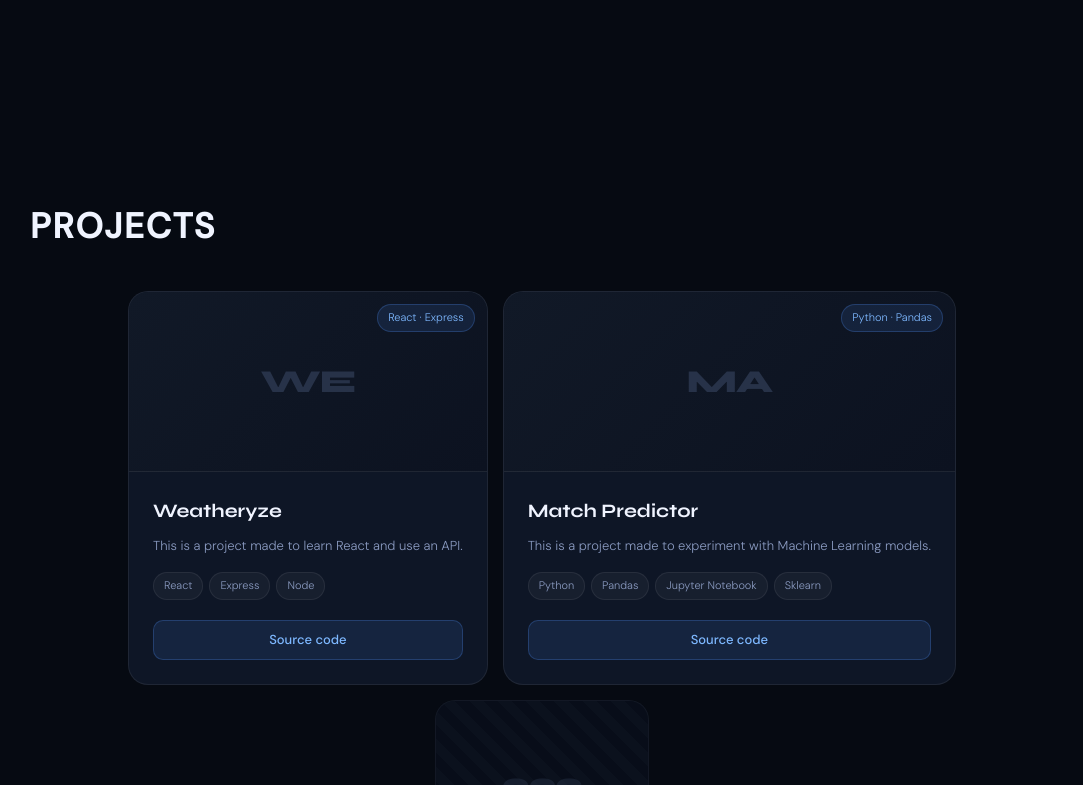
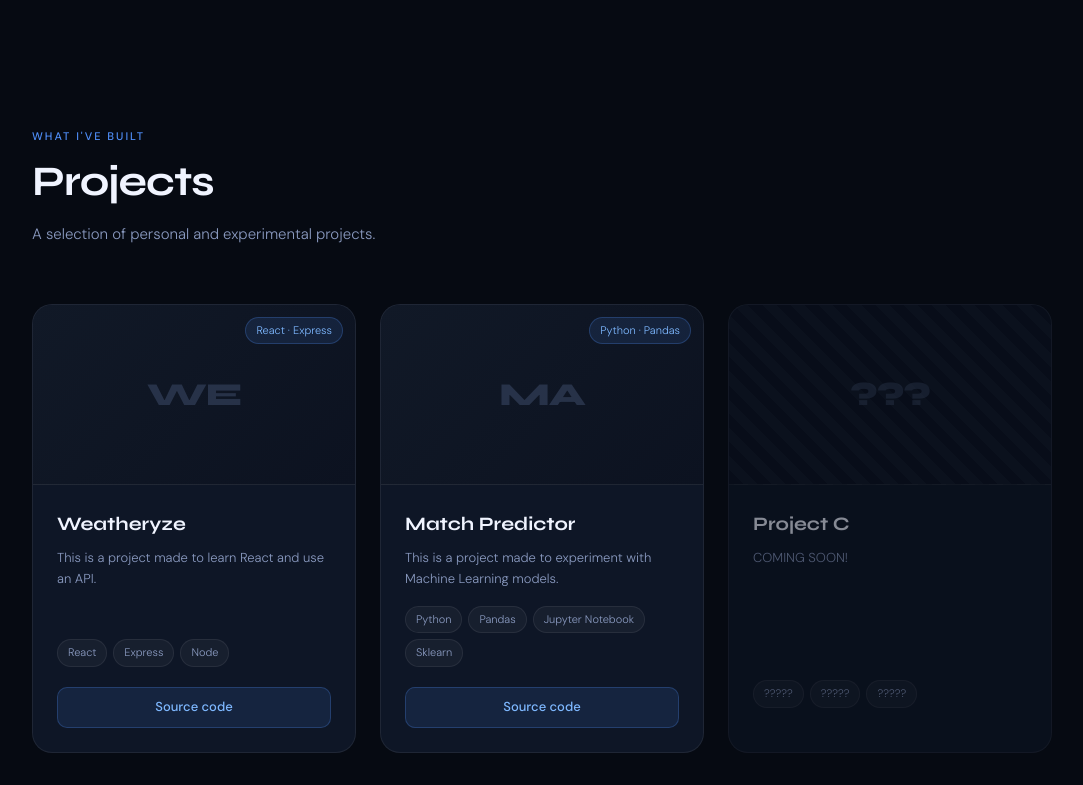
Before and after one commit to Sharobeem11/PortfolioWebsite, a React (Create React App) app in the folder react-portfolio/: page / in a window 1280 px wide. Shown: the part 2455-3240 px from the top of the page, without its empty margins (98-1181 px from the left). Built offline with nearby package versions, Linux system fonts and the light colour scheme.

Commit message:
improve projects component

```diff
--- a/react-portfolio/src/components/Projects/Projects.jsx
+++ b/react-portfolio/src/components/Projects/Projects.jsx
@@ -1,18 +1,35 @@
-import React from "react";
-
+import React, { useEffect, useRef } from "react";
 import styles from "./Projects.module.css";
-
 import projects from "../../data/projects.json";
 import { ProjectCard } from "./ProjectCard";
 
 export const Projects = () => {
+  const sectionRef = useRef(null);
+
+  useEffect(() => {
+    const observer = new IntersectionObserver(
+      (entries) => entries.forEach((e) => {
+        if (e.isIntersecting) e.target.classList.add(styles.visible);
+      }),
+      { threshold: 0.1 }
+    );
+    if (sectionRef.current) observer.observe(sectionRef.current);
+    return () => observer.disconnect();
+  }, []);
+
   return (
-    <section className={styles.container} id="projects">
-      <h2 className={styles.title}>Projects</h2>
-      <div className={styles.projects}>
-        {projects.map((project, id) => {
-          return <ProjectCard key={id} project={project} />;
-        })}
+    <section className={styles.container} id="projects" ref={sectionRef}>
+      <div className={styles.inner}>
+        <div className={styles.header}>
+          <span className={styles.label}>What I've built</span>
+          <h2 className={styles.title}>Projects</h2>
+          <p className={styles.sub}>A selection of personal and experimental projects.</p>
+        </div>
+        <div className={styles.grid}>
+          {projects.map((project, id) => (
+            <ProjectCard key={id} project={project} />
+          ))}
+        </div>
       </div>
     </section>
   );
--- a/react-portfolio/src/components/Projects/Projects.module.css
+++ b/react-portfolio/src/components/Projects/Projects.module.css
@@ -1,26 +1,62 @@
 @import "../../vars.css";
 
 .container {
-  margin-top: 76px;
-  color: var(--colour-text);
-  margin-left: 10%;
-  margin-right: 10%;
+  padding: 0 0 120px;
+  position: relative;
+  z-index: 1;
+  opacity: 0;
+  transform: translateY(24px);
+  transition: opacity 0.6s ease, transform 0.6s ease;
+}
+
+.container.visible {
+  opacity: 1;
+  transform: none;
+}
+
+.inner {
+  max-width: 1140px;
+  margin: 0 auto;
+  padding: 0 clamp(20px, 5vw, 60px);
+}
+
+.header {
+  margin-bottom: 56px;
+}
+
+.label {
+  display: inline-block;
+  font-size: 11px;
+  font-weight: 500;
+  letter-spacing: 2px;
+  text-transform: uppercase;
+  color: var(--accent);
+  margin-bottom: 12px;
 }
 
 .title {
-  font-size: 35px;
+  font-family: var(--font-display);
+  font-size: clamp(28px, 4vw, 42px);
   font-weight: 700;
-  letter-spacing: 1.75px;
-  text-transform: uppercase;
+  letter-spacing: -1px;
+  line-height: 1.15;
+  margin-bottom: 16px;
 }
 
-.projects {
-  margin-top: 37px;
-  display: flex;
-  flex-direction: row;
-  flex-wrap: wrap;
-  align-items: center;
-  justify-content: center;
-  gap: 15px;
-  width: 100%;
+.sub {
+  font-size: 15px;
+  color: var(--text2);
+  line-height: 1.7;
 }
+
+.grid {
+  display: grid;
+  grid-template-columns: repeat(auto-fill, minmax(320px, 1fr));
+  gap: 24px;
+}
+
+@media (max-width: 700px) {
+  .grid {
+    grid-template-columns: 1fr;
+  }
+}
```
